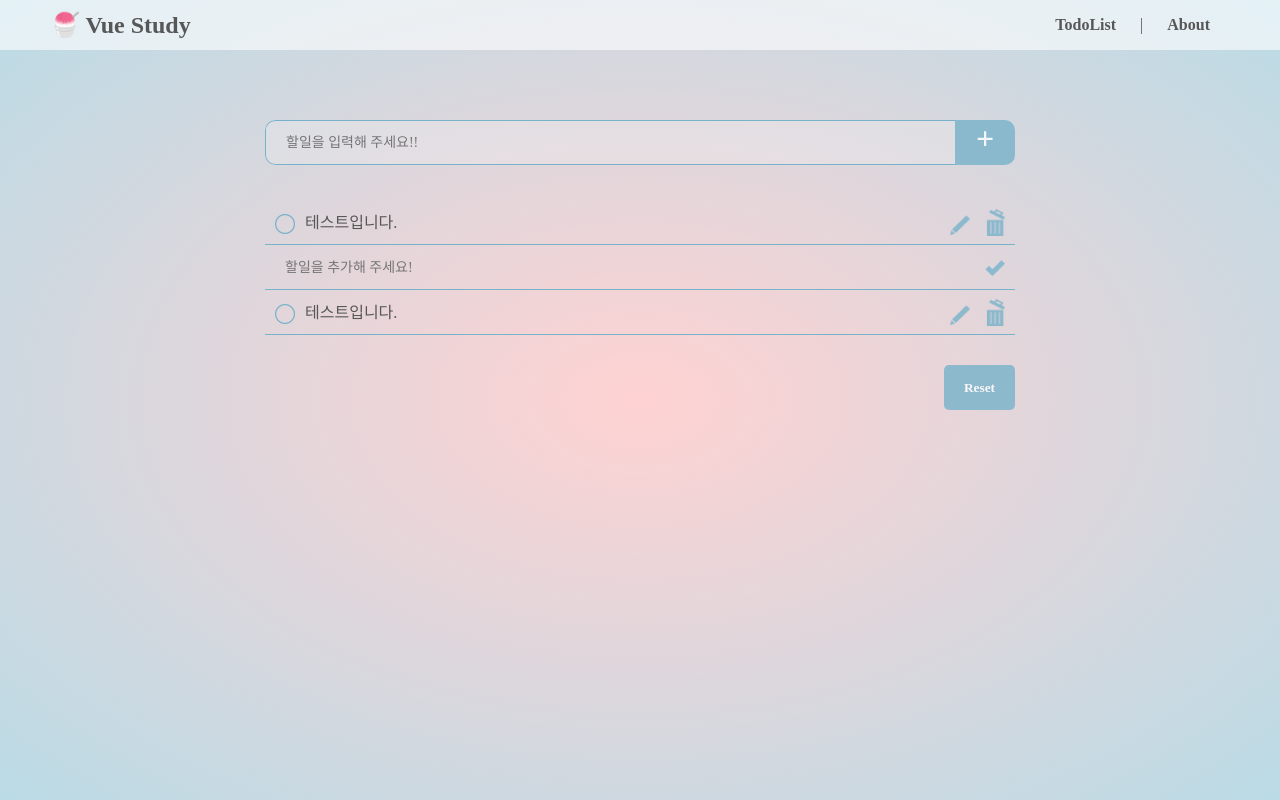
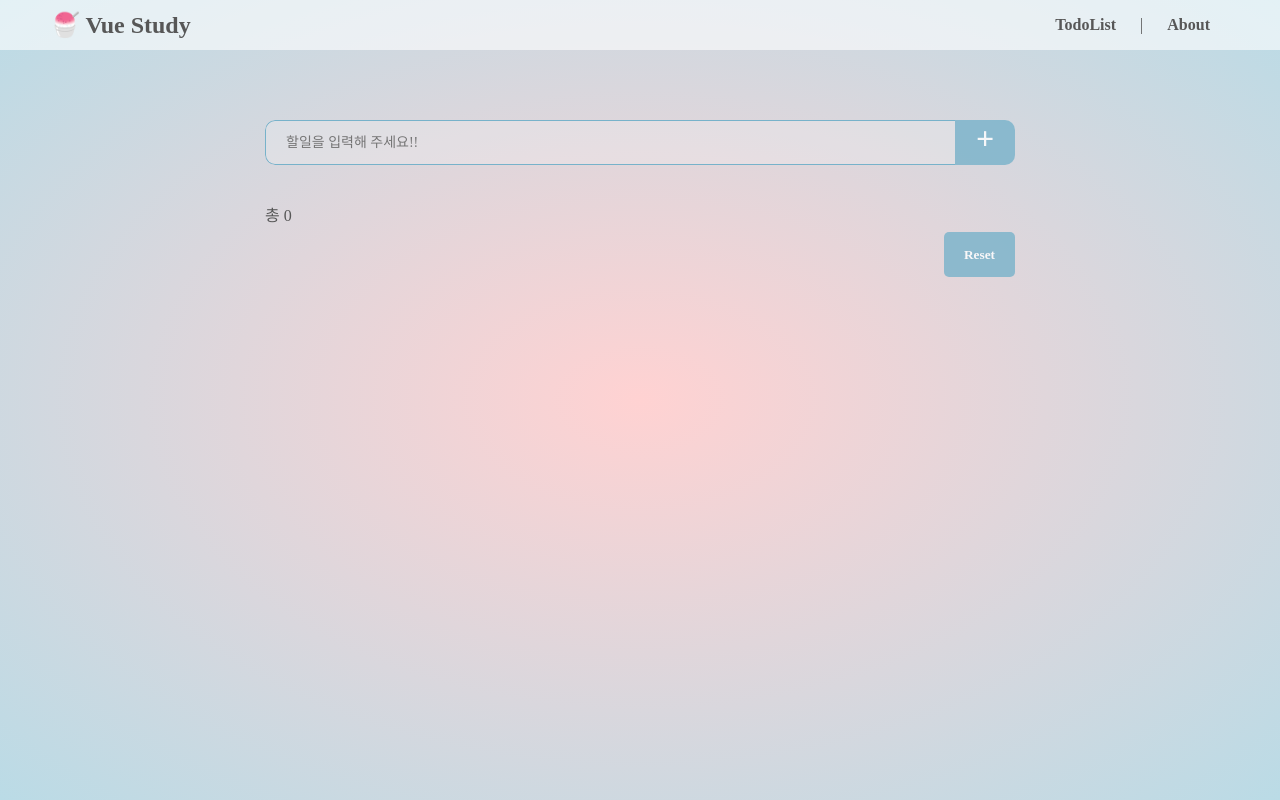
Before and after one commit to yn41/todolist, a Vue app: page / in a window 1280 px wide. Built offline with nearby package versions, Linux system fonts and the light colour scheme.

Commit message:
1차 완료

```diff
--- a/src/components/TodoInput.vue
+++ b/src/components/TodoInput.vue
@@ -4,7 +4,9 @@
         <form @submit.prevent="addItem">
             <!-- @submit.prevent=... form 기본은 페이지를 리로드 하는데, 그것 x -->
             <!-- v-model 사용하여  input, textarea 엘리먼트에 양방향 데이터 가능 -->
-            <input type="text" name="" id="" class="ipt" v-model="newItem" placeholder="할일을 입력해 주세요!!" autofocus="autofocus">
+            <!-- ref를 이용하여, input 조작 -->
+            <!-- autofocus 사파리 작동안함 -->
+            <input type="text" name="" id="" class="ipt" v-model="todo" ref="ipt" placeholder="할일을 입력해 주세요!!" autofocus="autofocus" v-focus>
             <button type="submit" class="btn_com">입력</button>
         </form>
     </div>
@@ -13,19 +15,21 @@
 export default {
     data(){
         return{
-            newItem:""
+            todo:""
         }
     },
     methods:{
         addItem(){
-            var str = (this.newItem).trim();
+            var str = (this.todo).trim();
             if(str !== ""){
                 //위로 값 보내기!
                 this.$emit("addItemEvent", str);
+                this.todo = "";
             }else{
-                thi.newItem.focus();
+                this.todo = str;
                 alert("할일을 입력해 주세요!!");
             }
+            this.$refs.ipt.focus();
         }
     }
 }
--- a/src/components/TodoList.vue
+++ b/src/components/TodoList.vue
@@ -1,25 +1,46 @@
 <template>
-    <div class="lst">
-        <ul>
-            <li>
-                <input type="checkbox" id="chk1" class="chk">
-                <label for="chk1" class="chk_label">테스트입니다.</label>
-                <button class="btn_modi">수정</button>
-                <button class="btn_delete">삭제</button>
-            </li>
-             <li>
-                <form action="">
-                    <input type="text" name="" id="" class="ipt" placeholder="할일을 추가해 주세요!" autofocus="autofocus">
-                    <button class="btn_com"><span>입력</span></button>
-                </form>
-            </li>
-             <li>
-                <input type="checkbox" id="chk2" class="chk">
-                <label for="chk2" class="chk_label">테스트입니다.</label>
-                <button class="btn_modi">수정</button>
-                <button class="btn_delete">삭제</button>
+    <div class="wrap">
+        <ul class="lst">
+            <li v-for="(item, i) in props" :key="item.key" v-bind:class="item.isDone?'done':''">
+                <div v-if="!item.isMode">
+                    <span @click="toggleItem(item.key, i,item.isDone)">{{item.todo}}</span>
+                    <button type="button" class="btn_modi"  @click="chageMode(item.key, i, item.isMode)">수정</button>
+                    <button type="button" class="btn_delete" @click="deleteItem(item.key, i)">삭제</button>
+                </div>
+                <div v-else>
+                    <!-- form 2개 이상 일때 해결 방법을 못찾음 -->
+                    <input type="text" name="" id="" class="ipt" placeholder="할일을 입력해주세요!"  v-focus v-bind:value="item.todo" ref="todo_modi" @keyup.enter="modiItem(item.key, i)">
+                    <button type="button" class="btn_cancle" @click="chageMode(item.key, i, item.isMode)"><span>취소</span></button>
+                    <button type="button" class="btn_com" @click="modiItem(item.key, i)">수정 완료</button>
+                </div>
             </li>
         </ul>
-            <button class="btn_reset">Reset</button>
+        <p class="bx_total">총 {{props.length}}</p>
+        <button class="btn_reset" @click="resetAll">Reset</button>
     </div>
 </template>
+<script>
+export default {
+    props:["props"],
+    methods:{
+        toggleItem($key, $idx, $isDone){
+            event.stopPropagation();
+            // let state ="";
+            $isDone = ($isDone)?false:true;
+            this.$emit("toggleItemEvent", $key, $idx, $isDone);
+        },
+        chageMode($key, $idx, $isMode){
+            this.$emit("chageModeEvent", $key, $idx, $isMode);
+        },
+        modiItem($key, $idx){
+            this.$emit("modiEvent", $key, $idx, this.$refs.todo_modi[0].value);
+        },
+        deleteItem($key, $idx){
+            this.$emit("deleteEvent", $key, $idx);
+        },
+        resetAll(){
+            this.$emit("resetEvent");
+        }
+    },
+}
+</script>
--- a/src/main.js
+++ b/src/main.js
@@ -5,6 +5,15 @@ import style from './scss/style.scss';
 
 Vue.config.productionTip = false;
 
+//focus 정의
+Vue.directive('focus', {
+  // 바인딩 된 엘리먼트가 DOM에 삽입되었을 때...
+  inserted: function (el) {
+    // 엘리먼트에 포커스를 줍니다
+    el.focus()
+  }
+})
+
 new Vue({
   router,
   render: h => h(App),
--- a/src/scss/_common.scss
+++ b/src/scss/_common.scss
@@ -82,9 +82,6 @@ header{
                 display: block;
                 margin-top:-4px;
             }
-            span{
-                @include blind;
-            }
         }
     }
     .lst{
@@ -95,45 +92,69 @@ header{
             box-sizing: border-box;
             border-bottom:$point solid 1px;
             position: relative;
-        }
-        .chk{
-            display: none;
-            &+.chk_label{
+            span{
                 padding-left: 40px;
                 @include bg("chk.png", no-repeat, 10px 55%, 20px);
                 box-sizing: border-box;
                 width: calc(100% - 75px);
                 display: block;
             }
-            &:checked+label{
-                @include bg("chk_on.png", no-repeat, 10px 55%, 20px);
-                text-decoration:line-through;
-                color: $point;
+            &.done{
+                span{
+                    width: calc(100% - 35px);
+                    @include bg("chk_on.png", no-repeat, 10px 55%, 20px);
+                    text-decoration:line-through;
+                    color: $point;
+                }
+                .btn_modi{
+                    display: none;
+                }
             }
+            &:hover{
+                background: rgba(136,186,207,0.1);
+            }
+            .bx_modi{
+                display: none;
+            }
+        }
+        button{
+            position:absolute;
+            top:0;
+            z-index: 2;
         }
         .btn_modi{
             @include blind;
             @include bg("btn_modi.png", no-repeat, 50% 60%, 100%);
             width: 20px;
-            position:absolute;
-            top:0;
             right:45px;
         }
         .btn_delete{
             @include blind;
             @include bg("btn_delete.png", no-repeat, 50% 50%, 100%);
             width: 20px;
-            position:absolute;
-            top:0;
             right:10px;
         }
         .btn_com{
             @include blind;
             @include bg("btn_com.png", no-repeat, 50% 50%, 100%);
             width: 20px;
-            top:0;
             right:10px;
-            position:absolute;
+        }
+        .btn_cancle{
+            font-size: 24px;
+            font-weight: bold;
+            width: 20px;
+            right:45px;
+            color:$point;
+            &:before{
+                content:"X";
+                display: block;
+                margin-top:-2px;
+            }
+            span{
+                @include blind;
+            }
+
         }
         .ipt{
             float: left;
@@ -145,7 +166,6 @@ header{
     }
     .btn_reset{
         float:right;
-        margin-top: 30px;
         padding: 0 20px;
         height: 45px;
         background: $point;
--- a/src/views/Todo.vue
+++ b/src/views/Todo.vue
@@ -1,7 +1,7 @@
 <template>
   <div class="todo">
     <TodoInput @addItemEvent="addItem" />
-    <TodoList/>
+    <TodoList :props="todoList" @toggleItemEvent="toggleItem" @resetEvent="resetAll" @deleteEvent="deleteItem" @chageModeEvent="chageMode" @modiEvent="modiItem" />
   </div>
 </template>
 
@@ -13,13 +13,80 @@ export default {
   data(){
     return{
       todoList: [],
+      idx:0
     }
   },
   methods:{
     addItem($item){
-      console.log("들어옴!!");
-      console.log($item);
-      // var data
+      let data = {
+        todo : $item,
+        key : this.idx,
+        isDone: false,
+        isMode: false
+      }
+      this.todoList.push(data);
+      //localstorage 저장
+      localStorage.setItem(data.key, JSON.stringify(data));
+
+      this.idx += 1;
+    },
+    toggleItem($key, $idx, $isDone){
+      this.todoList[$idx].isDone= $isDone;
+      let data = this.todoList[$idx];
+      localStorage.setItem($key, JSON.stringify(data));
+    },
+    deleteItem($key, $idx){
+      this.todoList.splice($idx, 1);
+      localStorage.removeItem($key);
+    },
+    chageMode($key, $idx, $isMode){
+        console.log($isMode);
+      if(!$isMode){
+        console.log("Fdff");
+        this.todoList.forEach(item => {
+          item.isMode = false;
+        });
+      }
+      this.todoList[$idx].isMode = !$isMode;
+      let data = this.todoList[$idx];
+    },
+    modiItem($key, $idx, $todo){
+      this.todoList[$idx].isMode = false;
+      this.todoList[$idx].todo = $todo;
+      let data = this.todoList[$idx];
+      localStorage.setItem($key, JSON.stringify(data));
+    },
+    resetAll(){
+      this.todoList =[];
+      this.idx = 0;
+      localStorage.clear();
+    }
+  },
+  created() {
+    //페이지가 로딩될때 실행
+    //로컬스토리지 세팅
+    if(localStorage.length > 0){
+      //로컬에 저장된 정보가 있는 경우 불러온다!
+      for(let i=0; i<localStorage.length; i++){
+        //localStorage.length 가 실제 보다 1많음
+        if (localStorage.key(i) !== "loglevel:webpack-dev-server"){
+          let str = localStorage[localStorage.key(i)];
+          let obj = JSON.parse(str);
+          this.todoList.push(obj);
+        }else{
+        }
+      }
+      if(localStorage.length > 1){
+        //입력순 sort
+        this.todoList.sort(function(val1, val2){
+          let x = val1.key;
+          let y = val2.key;
+          //0 또는 양수를 음수를 반환. 0:동일, 1 : 이상 반환은 무효. 숫자 대신 >사용 가능
+          return ((x < y) ? -1 : ((x > y) ? 1 : 0));
+        });
+        //idx 맞추기
+        this.idx = this.todoList[this.todoList.length-1].key + 1;
+      }
     }
   },
   components: {
```
Also changed, not shown: src/assets/logo.png (deleted), 1 other file (tests, documents, lock files or other folders).
